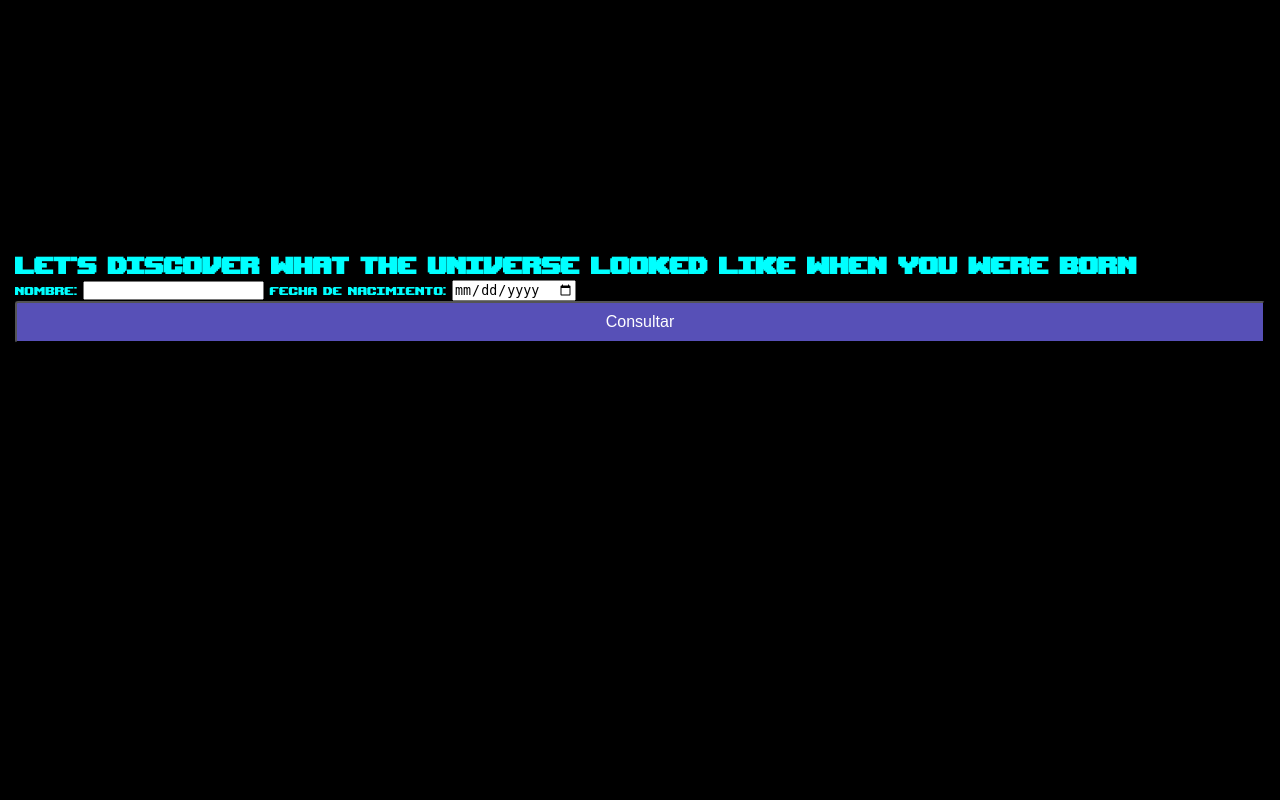
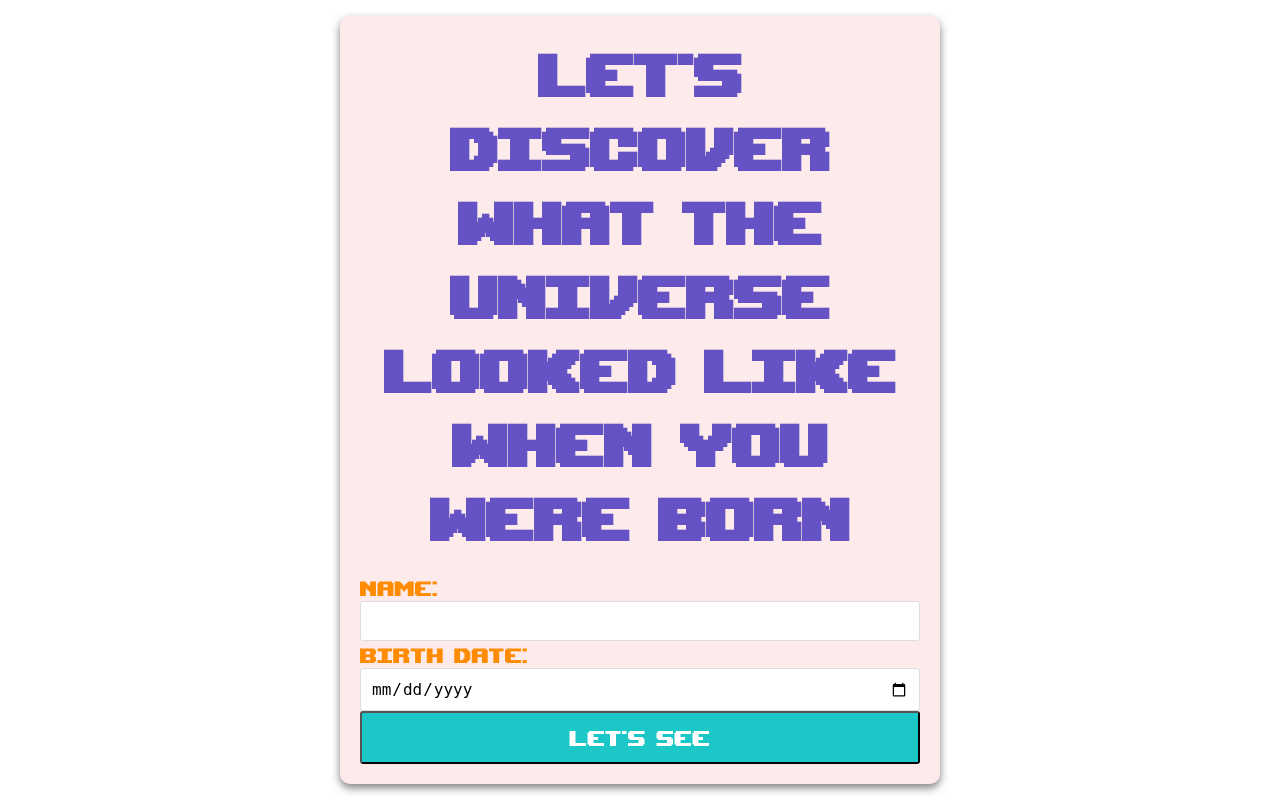
Before and after one commit to mnlazs/Custom_API_From_Scratch, a Flask app: page / in a window 1280 px wide. Run offline with Flask 3, Linux system fonts and the light colour scheme.

Commit message:
updated final

```diff
--- a/tabla.csv
+++ b/tabla.csv
@@ -20,3 +20,6 @@ martina,2023-12-01,https://apod.nasa.gov/apod/image/2312/_MG_2485-mod_APOD1024.j
 Andreina,2019-06-19,https://apod.nasa.gov/apod/image/1906/MwCenter_SofiaHubble_1032.jpg
 Pedro Sanchez,2023-09-07,https://apod.nasa.gov/apod/image/2309/TheLargeMagellanicCloud1024.jpg
 Lorena,2023-12-02,https://apod.nasa.gov/apod/image/2312/StartrailsBeijingAncientObservatory-3_1024.jpg
+asdasdas,2023-12-01,https://apod.nasa.gov/apod/image/2312/_MG_2485-mod_APOD1024.jpg
+miguel zambrano,2023-08-10,https://apod.nasa.gov/apod/image/2308/PIA25969_Ingenuity1024.jpg
+maria,2023-07-06,https://apod.nasa.gov/apod/image/2307/CocoaBeach_BuckMoon_Seeley-201_1100.jpg
--- a/templates/index.html
+++ b/templates/index.html
@@ -5,28 +5,31 @@
     <meta http-equiv="X-UA-Compatible" content="IE=edge">
     <meta name="viewport" content="width=device-width, initial-scale=1.0">
     <title>Let's discover what the universe looked like when you were born</title>
-    <link rel="icon" href="favicon.ico" type="image/x-icon">
+    <link rel="icon" href="static/favicon.ico" type="image/x-icon">
     <link rel="stylesheet" href="static/styles.css">
-    <style>
-    </style>
 </head>
 <body>
+    <div class="main-container">
         <h1>Let's discover what the universe looked like when you were born</h1>
-    <form id="consultaForm">
-        <label for="nombre">Nombre:</label>
+        <form id="consultaForm" class="form-body">
+            <div class="form-group">
+                <label for="nombre">Name:</label>
                 <input type="text" id="nombre" name="nombre" required>
+            </div>
 
-        <label for="fechaNacimiento">Fecha de Nacimiento:</label>
+            <div class="form-group">
+                <label for="fechaNacimiento">Birth DATE:</label>
                 <input type="date" id="fechaNacimiento" name="fechaNacimiento" required>
+            </div>
 
-        <button type="submit">Consultar</button>
+            <button type="submit">let's see</button>
         </form>
 
         <div id="resultado">
             <!-- Aquí se mostrará la imagen -->
         </div>
+    </div>
 
-    <script src="app.js"</script>
-
+    <script src="app.js"></script>
 </body>
 </html>
--- a/templates/static/styles.css
+++ b/templates/static/styles.css
@@ -1,4 +1,3 @@
-/* Reset básico para todos los elementos */
 * {
     margin: 0;
     padding: 0;
@@ -7,73 +6,74 @@
 
 @font-face {
     font-family: 'upheavtt';
-    src: url('/static/fonts/upheavtt.ttf') format('truetype');
+    src: url('../static/fonts/upheavtt.ttf') format('truetype');
 }
-/* Estilo del cuerpo del documento */
+
 body {
     font-family: 'upheavtt', sans-serif;
-    background-color: black; /* Fondo negro */
+    background-color: rgb(255, 255, 255); /* Fondo */
     color: aqua; /* Color de texto */
-    margin: 20px;
-    margin-top: 250px;
-    margin-right: 15px;
-    margin-bottom: 10px;
-    margin-left: 15px;
+    display: flex;
+    justify-content: center;
+    align-items: center;
+    height: 100vh;
+    margin: 0;
 }
 
-/* Estilo para los contenedores de formularios */
-.login-container, .form-body {
-    margin-top: 250px;
-    margin-right: 15px;
-    margin-bottom: 10px;
-    margin-left: 15px;
+/* Estilo para el contenedor principal */
+.main-container {
+    background-color: rgba(230, 60, 60, 0.1); /* Fondo semitransparente */
+    border-radius: 10px;
+    padding: 20px;
+    box-shadow: 0 4px 8px rgba(0, 0, 0, 0.5);
+    width: 80%; /* Ancho del contenedor */
+    max-width: 600px; /* Máximo ancho */
 }
-
-/* Estilo para los elementos del formulario */
-.form-group {
+.main-container h1 {
+    font-size: 80px;
+    color: rgb(101, 82, 196);
+    text-align: center;
     margin-bottom: 20px;
 }
 
-.form-group label {
-    display: block;
-    margin-bottom: 5px;
-    color: #333;
-    font-weight: bold;
+#consultaForm label {
+    font-size: 29px;
+    color: #ff8c00;
 }
 
-.form-group input[type="text"],
-.form-group input[type="password"] {
+/* fuente de los campos de entrada */
+#consultaForm input[type="text"],
+#consultaForm input[type="date"],
+#consultaForm input[type="password"] {
+    font-size: 16px;
+    color: #000;
+    background-color: #fff;
     width: 100%;
     padding: 10px;
     border: 1px solid #ddd;
     border-radius: 3px;
-    font-size: 16px;
 }
-
-/* Estilo para el botón de envío */
-/* Estilo base para el botón de envío */
 button[type="submit"] {
+    font-family: 'upheavtt', sans-serif;
     width: 100%;
     padding: 10px;
     border-radius: 3px;
-    background-color: #5750b7; /* Color de fondo normal */
+    background-color: rgb(27, 199, 199); /* Color de fondo normal */
     color: white;
-    font-size: 16px;
+    font-size: 30px;
     cursor: pointer;
     transition: background-color 0.3s, color 0.4s, transform 0.3s, box-shadow 0.3s; /* Transición suave */
-    position: relative; /* Necesario para el efecto ::after */
+    position: relative; /* for the after efect ::after */
     overflow: hidden; /* Para el efecto de borde animado */
 }
 
-/* Estilo para el hover del botón */
 button[type="submit"]:hover {
     background-color: #4cae4c; /* Cambio de color de fondo al pasar el cursor */
-    color: #fff; /* Cambio de color del texto al pasar el cursor */
+    color: #ff8c00; /* Cambio de color del texto al pasar el cursor */
     box-shadow: 0 4px 8px rgba(0, 0, 0, 0.3); /* Sombra para efecto de elevación */
     transform: translateY(-2px); /* Mueve el botón ligeramente hacia arriba */
 }
 
-/* Efecto de borde animado con pseudo-elemento ::after */
 button[type="submit"]::after {
     content: '';
     position: absolute;
@@ -87,14 +87,13 @@ button[type="submit"]::after {
     z-index: 0;
 }
 
+
 button[type="submit"]:hover::after {
     border-color: #4cae4c; /* Color del borde al pasar el cursor */
 }
 
-
-/* Diseño responsivo para pantallas pequeñas */
 @media (max-width: 600px) {
-    .login-container, .form-body {
+    .main-container {
         width: 90%;
         margin-top: 50px;
     }
```
Also changed, not shown: templates/static/favicon.ico, 3 other files. Lines whose indentation alone changed are shown as unchanged.
